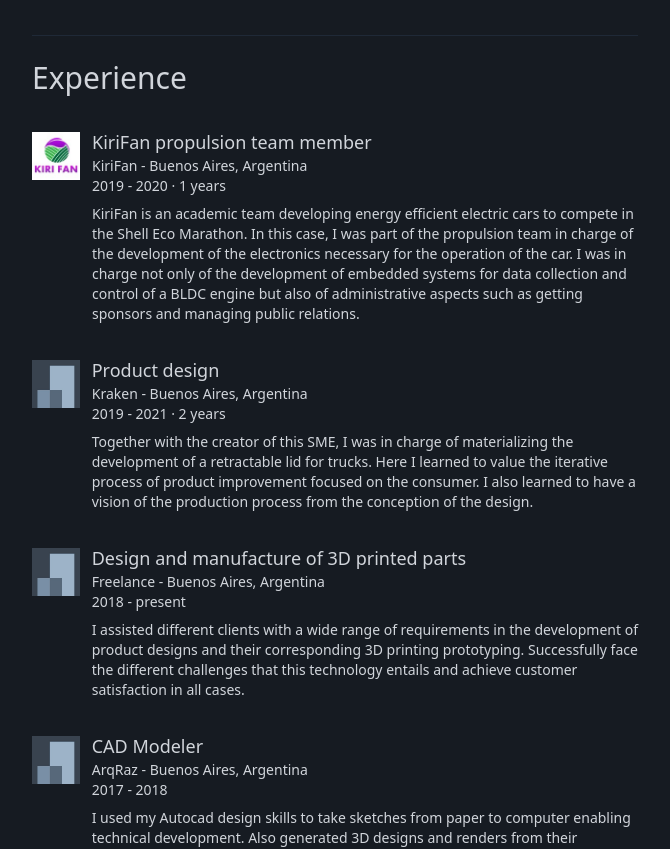
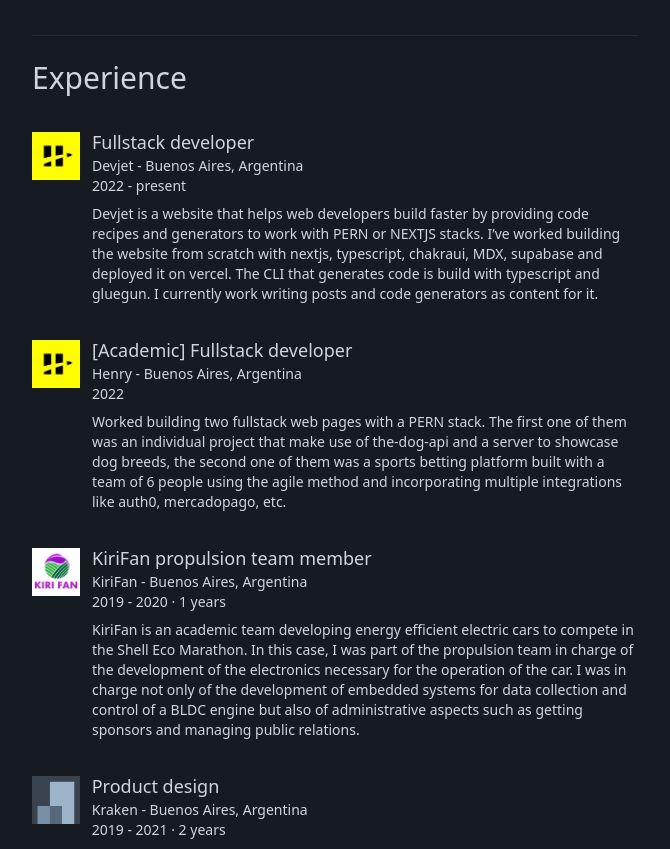
Before and after one commit to matzapata/portfolio, a React (Create React App) app: page /about-me in a window 1280 px wide. Shown: the part 1106-1955 px from the top of the page, without its empty margins (105-775 px from the left). Built offline with nearby package versions, Linux system fonts and the light colour scheme.

Commit message:
Add projects to experience

```diff
--- a/src/config.js
+++ b/src/config.js
@@ -29,6 +29,22 @@
         },
     ],
     experience: [
+        {
+            title: "Fullstack developer",
+            company: "Devjet",
+            companyImageUrl: "/images/henry.jpg",
+            description: "Devjet is a website that helps web developers build faster by providing code recipes and generators to work with PERN or NEXTJS stacks. I’ve worked building the website from scratch with nextjs, typescript, chakraui, MDX, supabase and deployed it on vercel. The CLI that generates code is build with typescript and gluegun. I currently work writing posts and code generators as content for it.",
+            timeSpan: "2022 - present",
+            place: "Buenos Aires, Argentina",
+        },
+        {
+            title: "[Academic] Fullstack developer",
+            company: "Henry",
+            companyImageUrl: "/images/henry.jpg",
+            description: "Worked building two fullstack web pages with a PERN stack. The first one of them was an individual project that make use of the-dog-api and a server to showcase dog breeds, the second one of them was a sports betting platform built with a team of 6 people using the agile method and incorporating multiple integrations like auth0, mercadopago, etc.",
+            timeSpan: "2022",
+            place: "Buenos Aires, Argentina",
+        },
         {
             title: "KiriFan propulsion team member",
             company: "KiriFan",
```
